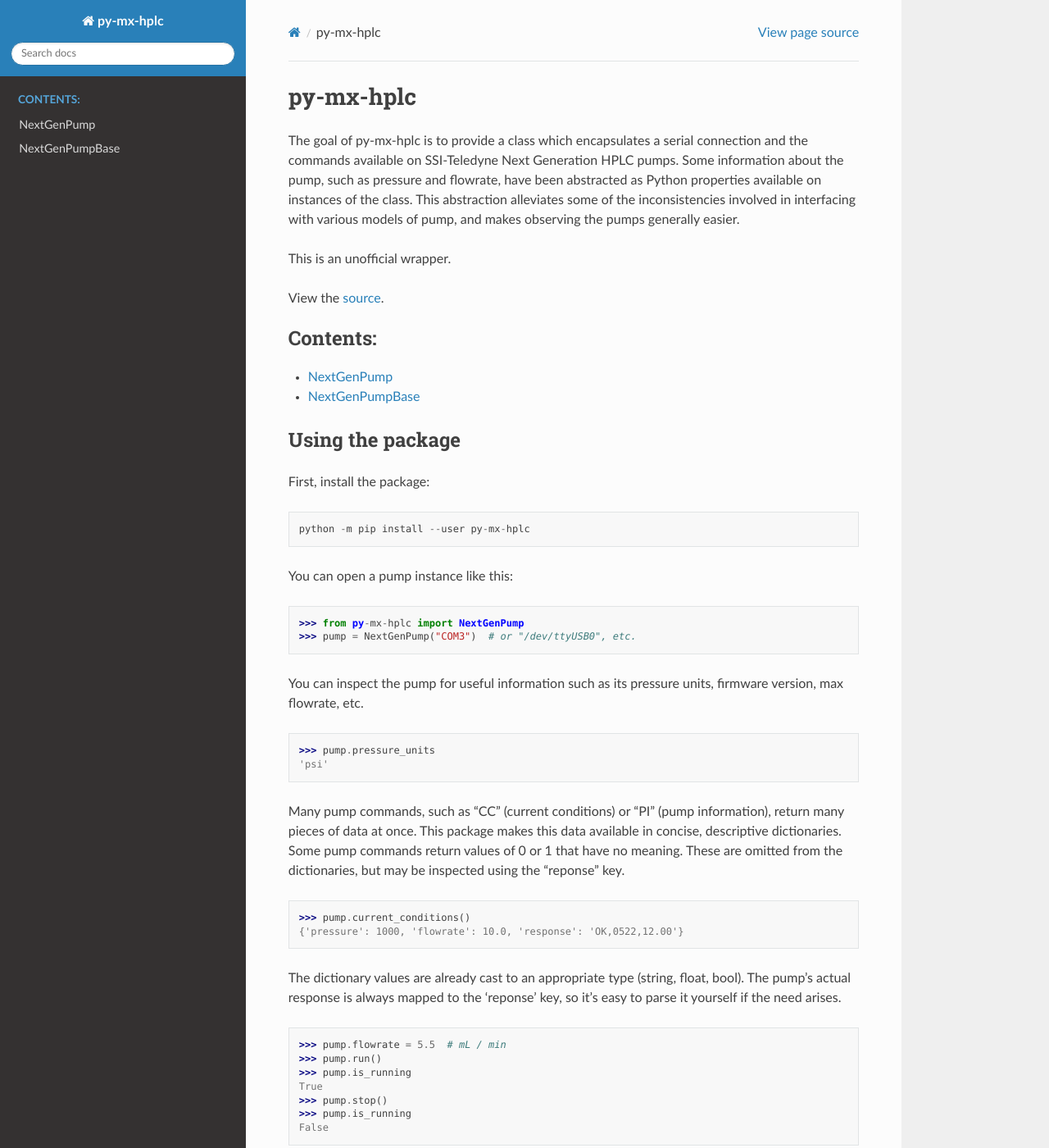
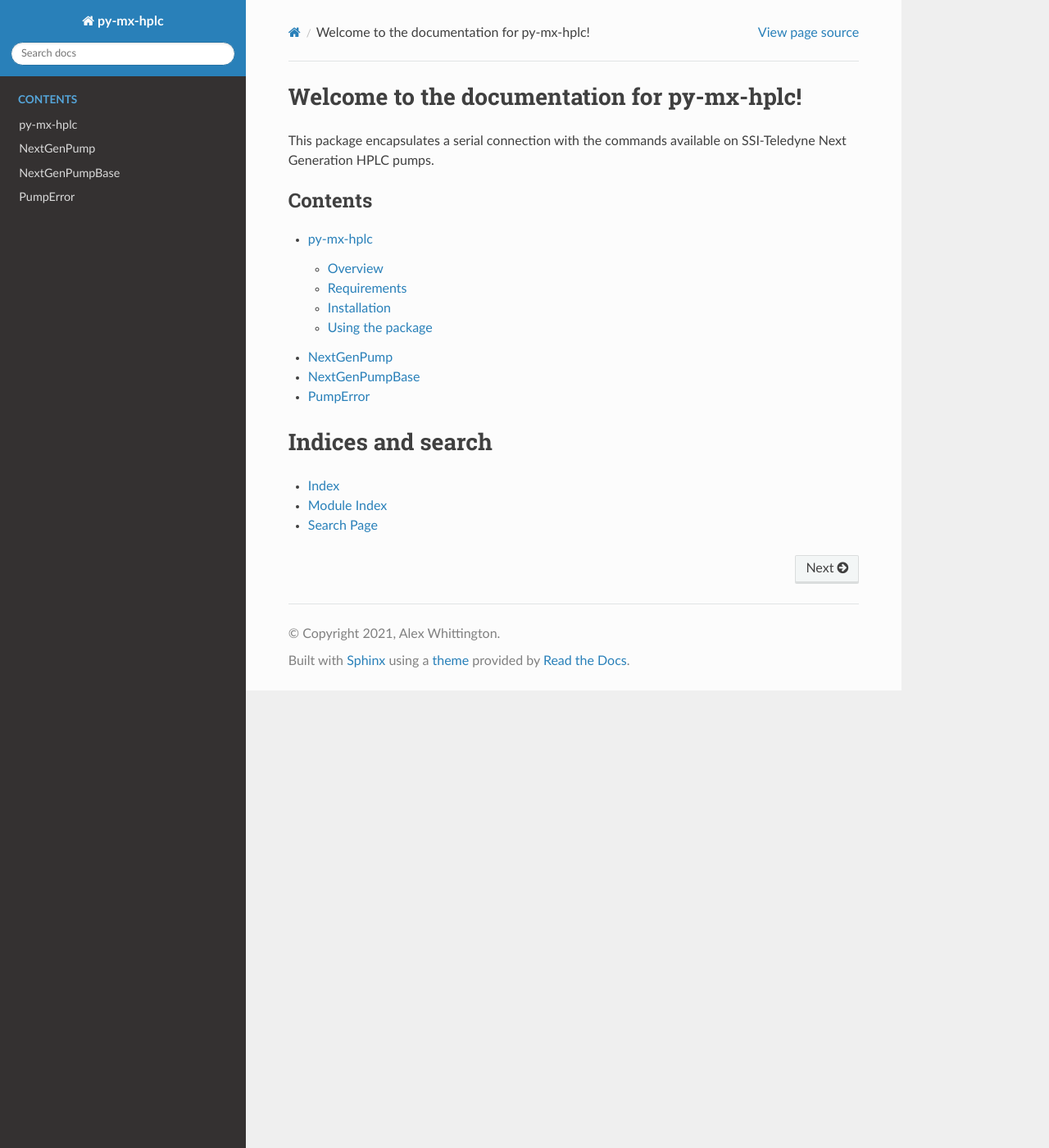
Before and after one commit to pct-code/py-hplc, a Sphinx documentation site: the page built from docs/index.rst, in a window 1280 px wide and 1400 px high. Shown: the whole window at 82% size. Built offline with Sphinx 7.4.7 and the Read the Docs theme 2.0.0, drawn with Linux system fonts in a browser that asks for light colours; some of the changed text lies outside the part shown.

Commit message:
docs / cleaning

```diff
--- a/docs/conf.py
+++ b/docs/conf.py
@@ -54,3 +54,5 @@
 # relative to this directory. They are copied after the builtin static files,
 # so a file named "default.css" will overwrite the builtin "default.css".
 html_static_path = ["_static"]
+html_theme_options = {'navigation_depth': 4}
+autodoc_member_order = 'groupwise'
--- a/docs/index.rst
+++ b/docs/index.rst
@@ -1,74 +1,19 @@
-py-mx-hplc
-======================================
+Welcome to the documentation for py-mx-hplc!
+=============================================
 
-The goal of py-mx-hplc is to provide a class which encapsulates a serial connection and the commands available on SSI-Teledyne Next Generation HPLC pumps.
-Some information about the pump, such as pressure and flowrate, have been abstracted as Python properties available on instances of the class.
-This abstraction alleviates some of the inconsistencies involved in interfacing with various models of pump, and makes observing the pumps generally easier.
-
-This is an unofficial wrapper.
-
-View the source_.
-
-.. _source: https://github.com/teauxfu/py-mx-hplc
+This package encapsulates a serial connection with the commands available on SSI-Teledyne Next Generation HPLC pumps.
 
 .. toctree::
-   :caption: Contents:
+   :caption: Contents
+   :maxdepth: -1
 
+   py_mx_hplc
    pump
    pump_base
-
-Using the package
-------------------
-
-First, install the package::
-
-   python -m pip install --user py-mx-hplc
-
-You can open a pump instance like this::
-
-   >>> from py-mx-hplc import NextGenPump
-   >>> pump = NextGenPump("COM3")  # or "/dev/ttyUSB0", etc.
-
-You can inspect the pump for useful information such as its pressure units, firmware version, max flowrate, etc. ::
-
-   >>> pump.pressure_units
-   'psi'
-
-Many pump commands, such as "CC" (current conditions) or "PI" (pump information), return many pieces of data at once.
-This package makes this data available in concise, descriptive dictionaries.
-Some pump commands return values of 0 or 1 that have no meaning. These are omitted from the dictionaries, but may be inspected using the "reponse" key. ::
-
-   >>> pump.current_conditions()
-   {'pressure': 1000, 'flowrate': 10.0, 'response': 'OK,0522,12.00'}
-
-The dictionary values are already cast to an appropriate type (string, float, bool).
-The pump's actual response is always mapped to the 'reponse' key, so it's easy to parse it yourself if the need arises.
-
-   >>> pump.flowrate = 5.5  # mL / min
-   >>> pump.run()
-   >>> pump.is_running
-   True
-   >>> pump.stop()
-   >>> pump.is_running
-   False
-
-The connection to the serial port is opened automatically on initialization.
-It must be manually closed when you're done with it. ::
-
-   >>> pump.is_open
-   True
-   >>> pump.close()
-   >>> pump.is_open
-   False
-   >>> pump.open()
-   >>> pump.is_open
-   True
-
-
+   pump_error
 
 Indices and search
 ==================
-
 * :ref:`genindex`
 * :ref:`modindex`
 * :ref:`search`
--- /dev/null
+++ b/docs/pump_error.rst
@@ -0,0 +1,5 @@
+PumpError
+================
+
+.. autoexception:: py_mx_hplc.pump_error.PumpError
+    :members:
```
Also changed, not shown: docs/py_mx_hplc.rst (added, +111 -0 lines), 2 other files.
